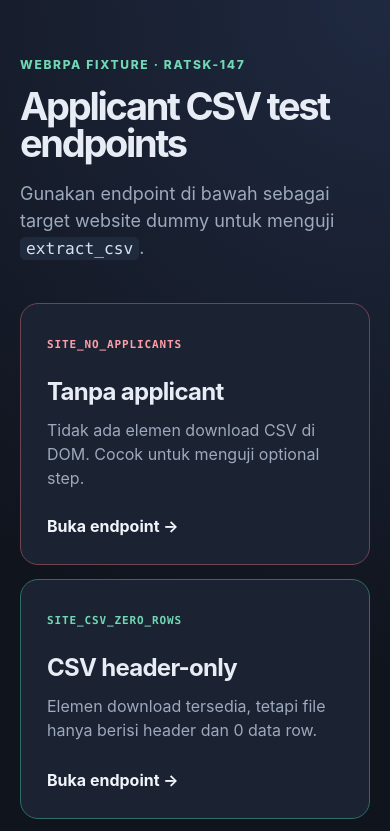
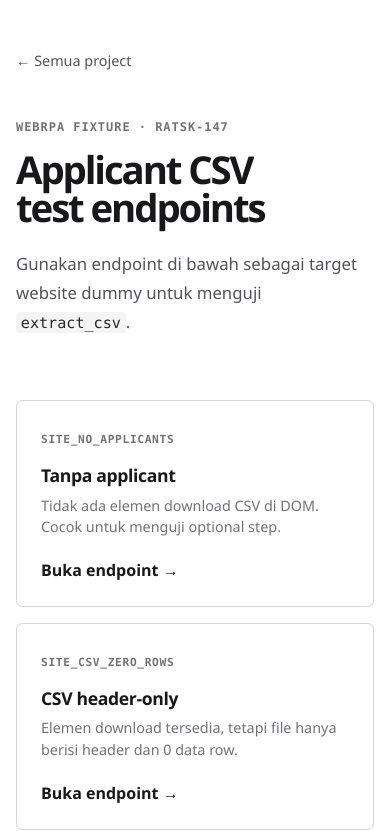
Before and after one commit to gideonladiyo/opsguide-dummy-test, a website: page ratsk147/index.html in a window 390 px wide. Shown: the top 831 px of the page. Drawn offline with Linux system fonts and the light colour scheme.

Commit message:
change styling

```diff
--- a/ratsk147/index.html
+++ b/ratsk147/index.html
@@ -8,6 +8,7 @@
 </head>
 <body>
   <main class="shell">
+    <a class="back-link" href="/">← Semua project</a>
     <p class="eyebrow">WebRPA fixture · RATSK-147</p>
     <h1>Applicant CSV test endpoints</h1>
     <p class="intro">Gunakan endpoint di bawah sebagai target website dummy untuk menguji <code>extract_csv</code>.</p>
--- a/ratsk147/styles.css
+++ b/ratsk147/styles.css
@@ -1,42 +1,161 @@
 :root {
-  font-family: Inter, ui-sans-serif, system-ui, -apple-system, BlinkMacSystemFont, "Segoe UI", sans-serif;
-  color: #e8edf5;
-  background: #10141d;
+  color: #18181b;
+  background: #fff;
+  font-family: "Segoe UI", Arial, sans-serif;
+  font-synthesis: none;
   line-height: 1.5;
 }
 
-* { box-sizing: border-box; }
+* {
+  box-sizing: border-box;
+}
 
 body {
+  min-width: 320px;
   margin: 0;
-  min-width: 320px;
-  background: radial-gradient(circle at top right, #1f2940 0, #10141d 42rem);
+  background: #fff;
 }
 
-.shell { width: min(980px, calc(100% - 40px)); margin: 0 auto; padding: 72px 0; }
-.eyebrow { color: #72d7b4; font-size: 12px; font-weight: 800; letter-spacing: .14em; text-transform: uppercase; }
-h1 { max-width: 640px; margin: 14px 0 12px; font-size: clamp(38px, 7vw, 72px); line-height: .98; letter-spacing: -.06em; }
-.intro { max-width: 620px; color: #9da9bc; font-size: 18px; }
-code { padding: 2px 6px; border-radius: 5px; color: #d9e2f2; background: #202a3d; font: 0.9em ui-monospace, SFMono-Regular, Consolas, monospace; }
-.endpoint-grid { display: grid; grid-template-columns: repeat(2, minmax(0, 1fr)); gap: 14px; margin-top: 42px; }
-.endpoint-card { display: block; min-height: 220px; padding: 26px; color: inherit; background: rgba(28, 36, 52, .9); border: 1px solid #354158; border-radius: 18px; text-decoration: none; transition: transform .18s ease, border-color .18s ease, box-shadow .18s ease; }
-.endpoint-card:hover, .endpoint-card:focus-visible { transform: translateY(-3px); border-color: #91a6c7; box-shadow: 0 14px 34px rgba(0, 0, 0, .22); outline: none; }
-.endpoint-card h2 { margin: 20px 0 8px; font-size: 24px; letter-spacing: -.03em; }
-.endpoint-card p { min-height: 50px; margin: 0; color: #9da9bc; }
-.endpoint-code { color: #b7c5da; font: 700 11px ui-monospace, SFMono-Regular, Consolas, monospace; letter-spacing: .08em; }
-.danger { border-color: #724353; }
-.danger .endpoint-code { color: #ff9da9; }
-.success { border-color: #2e6e67; }
-.success .endpoint-code { color: #72d7b4; }
-.endpoint-link { display: inline-block; margin-top: 24px; color: #f1f5fb; font-weight: 700; }
-.test-note { margin-top: 20px; padding: 18px 20px; color: #b6c1d2; background: #171e2b; border-left: 3px solid #72d7b4; border-radius: 8px; }
-.button-row { display: flex; flex-wrap: wrap; gap: 12px; margin-top: 32px; }
-.button-link { display: inline-flex; align-items: center; gap: 8px; padding: 12px 17px; color: #10141d; background: #72d7b4; border: 1px solid #72d7b4; border-radius: 999px; font-weight: 800; text-decoration: none; transition: background .18s ease, transform .18s ease; }
-.button-link:hover, .button-link:focus-visible { color: #10141d; background: #a5f1d8; text-decoration: none; transform: translateY(-2px); outline: none; }
-.button-link.secondary { color: #e8edf5; background: transparent; border-color: #53627c; }
-.button-link.secondary:hover, .button-link.secondary:focus-visible { color: #fff; background: #26334b; }
+.shell {
+  width: min(100% - 2rem, 720px);
+  margin: 0 auto;
+  padding: 6rem 0 8rem;
+}
 
-@media (max-width: 680px) {
-  .shell { padding: 44px 0; }
-  .endpoint-grid { grid-template-columns: 1fr; }
+.back-link {
+  display: inline-block;
+  margin-bottom: 4rem;
+  color: #52525b;
+  font-size: 0.9rem;
+  text-decoration: none;
 }
+
+.eyebrow {
+  margin: 0 0 1rem;
+  color: #71717a;
+  font: 600 0.75rem ui-monospace, SFMono-Regular, Consolas, monospace;
+  letter-spacing: 0.08em;
+  text-transform: uppercase;
+}
+
+h1 {
+  max-width: 42rem;
+  margin: 0;
+  font-size: clamp(2.4rem, 7vw, 4.25rem);
+  line-height: 1;
+  letter-spacing: -0.055em;
+  text-wrap: balance;
+}
+
+.intro {
+  max-width: 38rem;
+  margin: 1.5rem 0 0;
+  color: #52525b;
+  font-size: 1.05rem;
+  line-height: 1.7;
+}
+
+code {
+  padding: 0.1rem 0.3rem;
+  border-radius: 0.2rem;
+  color: #27272a;
+  background: #f4f4f5;
+  font: 0.9em ui-monospace, SFMono-Regular, Consolas, monospace;
+}
+
+.endpoint-grid {
+  display: grid;
+  gap: 1rem;
+  margin-top: 4rem;
+}
+
+.endpoint-card {
+  display: block;
+  padding: 1.5rem;
+  border: 1px solid #d4d4d8;
+  border-radius: 0.4rem;
+  color: inherit;
+  background: #fff;
+  text-decoration: none;
+  transition: border-color 160ms ease, background-color 160ms ease;
+}
+
+.endpoint-card:hover {
+  border-color: #a1a1aa;
+  background: #fafafa;
+}
+
+.endpoint-card:active {
+  transform: translateY(1px);
+}
+
+.endpoint-card:focus-visible,
+.endpoint-link:focus-visible,
+.back-link:focus-visible {
+  outline: 2px solid #18181b;
+  outline-offset: 4px;
+}
+
+.endpoint-card h2 {
+  margin: 0.8rem 0 0.4rem;
+  font-size: 1.1rem;
+  letter-spacing: -0.02em;
+}
+
+.endpoint-card p {
+  max-width: 36rem;
+  margin: 0;
+  color: #71717a;
+  font-size: 0.9rem;
+}
+
+.endpoint-code {
+  color: #71717a;
+  font: 600 0.7rem ui-monospace, SFMono-Regular, Consolas, monospace;
+  letter-spacing: 0.06em;
+}
+
+.endpoint-link {
+  display: inline-block;
+  margin-top: 1.25rem;
+  color: #18181b;
+  font-weight: 600;
+  text-decoration: none;
+}
+
+.csv-download {
+  padding: 0.75rem 1rem;
+  border: 1px solid #18181b;
+  border-radius: 0.35rem;
+  color: #fff;
+  background: #18181b;
+  transition: background-color 160ms ease;
+}
+
+.csv-download:hover {
+  background: #3f3f46;
+}
+
+.test-note {
+  margin-top: 2rem;
+  padding: 1.25rem;
+  border: 1px solid #e4e4e7;
+  border-radius: 0.35rem;
+  color: #52525b;
+  background: #fafafa;
+  font-size: 0.9rem;
+}
+
+.test-note + p {
+  margin-top: 2rem;
+}
+
+@media (max-width: 560px) {
+  .shell {
+    padding-top: 3rem;
+  }
+
+  .back-link {
+    margin-bottom: 3rem;
+  }
+}
--- /dev/null
+++ b/styles.css
@@ -0,0 +1,144 @@
+:root {
+  color: #18181b;
+  background: #fff;
+  font-family: "Segoe UI", Arial, sans-serif;
+  font-synthesis: none;
+}
+
+* {
+  box-sizing: border-box;
+}
+
+body {
+  margin: 0;
+  background: #fff;
+}
+
+main {
+  width: min(100% - 2rem, 720px);
+  margin: 0 auto;
+  padding: 7rem 0 8rem;
+}
+
+header {
+  margin-bottom: 4rem;
+}
+
+.label {
+  margin: 0 0 1rem;
+  color: #71717a;
+  font-size: 0.8rem;
+  font-weight: 600;
+  letter-spacing: 0.08em;
+  text-transform: uppercase;
+}
+
+h1 {
+  margin: 0;
+  font-size: clamp(2.25rem, 7vw, 4rem);
+  line-height: 1;
+  letter-spacing: -0.055em;
+}
+
+.intro {
+  max-width: 34rem;
+  margin: 1.5rem 0 0;
+  color: #52525b;
+  font-size: 1.05rem;
+  line-height: 1.7;
+}
+
+h2 {
+  margin: 0 0 0.75rem;
+  font-size: 0.85rem;
+  font-weight: 600;
+}
+
+.project {
+  display: flex;
+  gap: 2rem;
+  align-items: center;
+  justify-content: space-between;
+  min-height: 7rem;
+  padding: 1.5rem;
+  border: 1px solid #d4d4d8;
+  border-radius: 0.4rem;
+  color: inherit;
+  text-decoration: none;
+  transition: border-color 160ms ease, background-color 160ms ease;
+}
+
+.project + .project {
+  margin-top: 1rem;
+}
+
+.project strong,
+.project small {
+  display: block;
+}
+
+.project strong {
+  margin-bottom: 0.5rem;
+  font-size: 1.05rem;
+  font-weight: 600;
+}
+
+.project small {
+  color: #71717a;
+  font-size: 0.9rem;
+  line-height: 1.5;
+}
+
+.open {
+  flex: 0 0 auto;
+  color: #52525b;
+  font-size: 0.9rem;
+}
+
+.project:hover,
+.project:hover .open {
+  color: #000;
+}
+
+.project:hover {
+  border-color: #a1a1aa;
+  background: #fafafa;
+}
+
+.project:active {
+  transform: translateY(1px);
+}
+
+.project:focus-visible,
+.skip-link:focus-visible {
+  outline: 2px solid #18181b;
+  outline-offset: 4px;
+}
+
+.skip-link {
+  position: fixed;
+  top: 1rem;
+  left: 1rem;
+  padding: 0.6rem 0.8rem;
+  color: #fff;
+  background: #18181b;
+  transform: translateY(-200%);
+}
+
+.skip-link:focus {
+  transform: none;
+}
+
+@media (max-width: 560px) {
+  main {
+    padding-top: 4rem;
+  }
+
+  header {
+    margin-bottom: 3rem;
+  }
+
+  .project {
+    align-items: flex-start;
+  }
+}
```
Also changed, not shown: index.html (+24 -26 lines).
